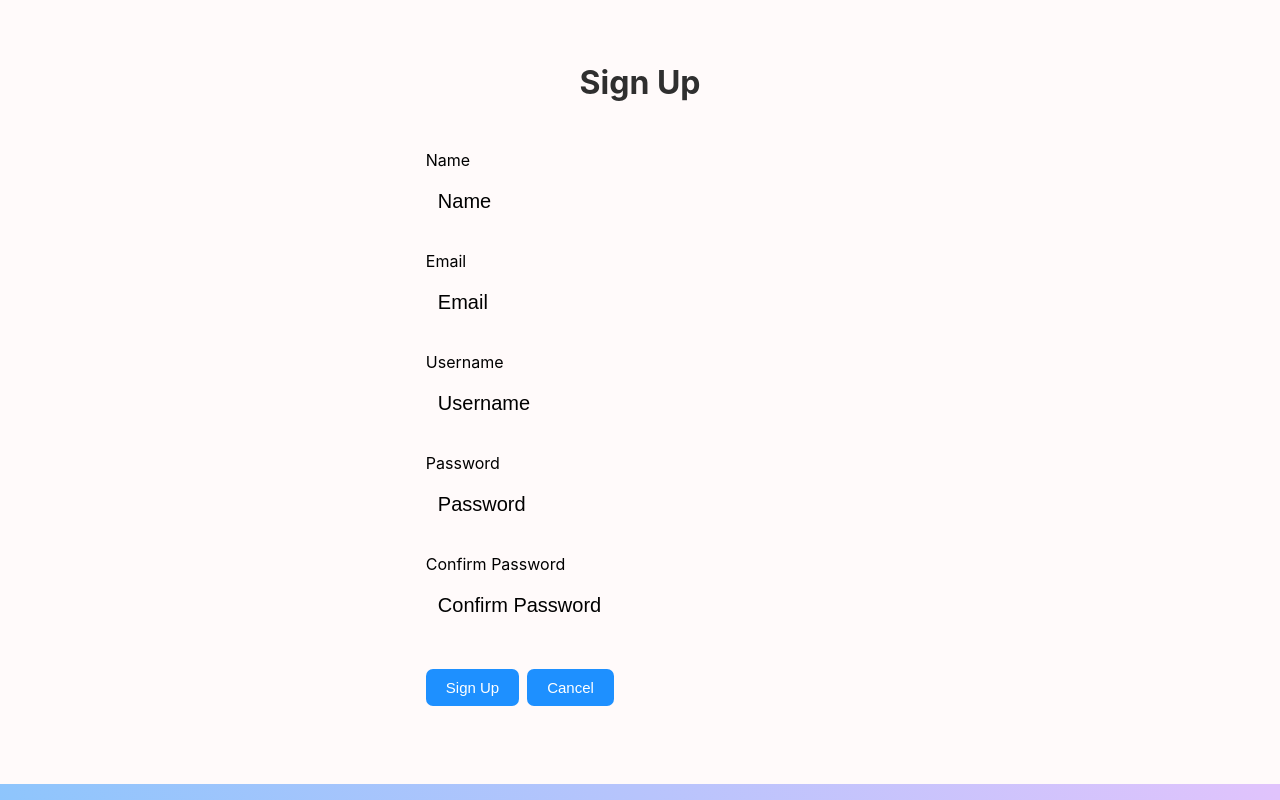
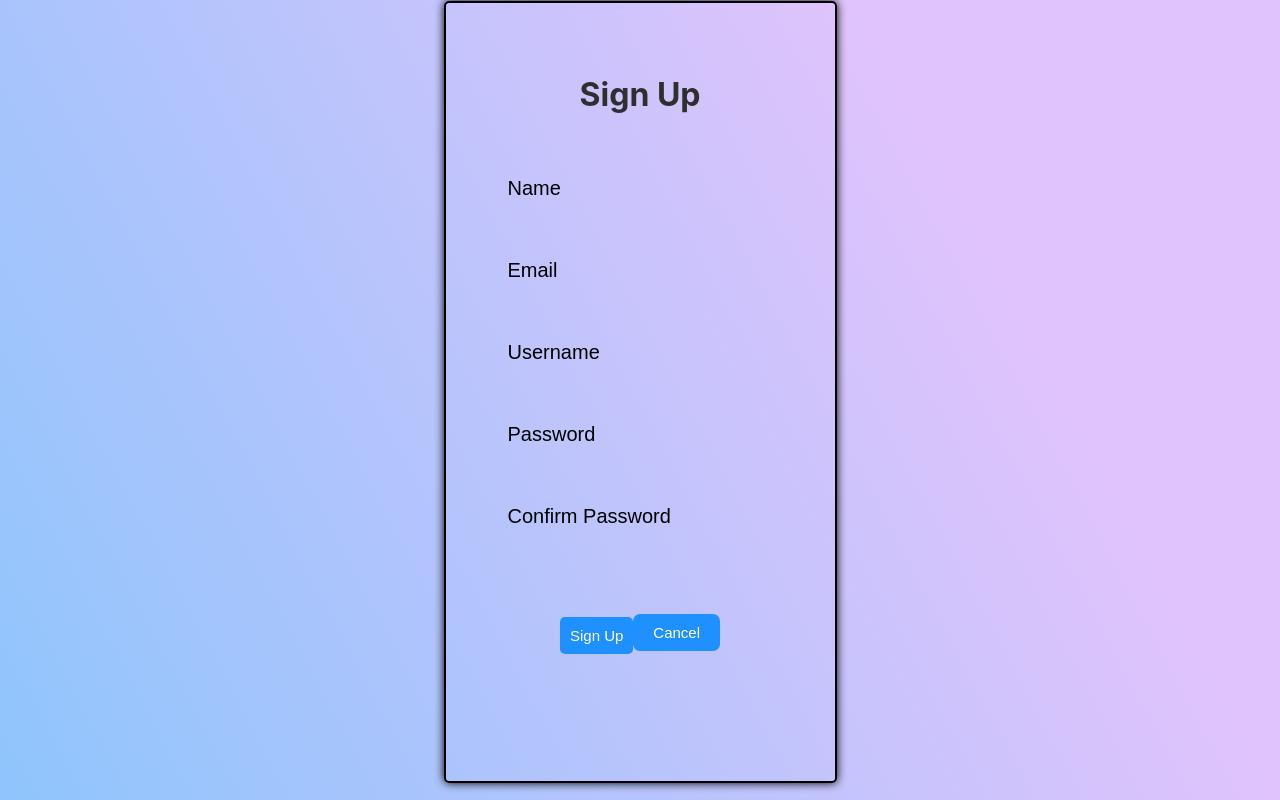
Before and after one commit to mattjacobs93/ai-art-generator-front-end, a React (Create React App) app: page /signup in a window 1280 px wide. Built offline with nearby package versions, Linux system fonts and the light colour scheme; no server answers; a web font is replaced by a local one.

Commit message:
Sign up styling

```diff
--- a/src/components/SignupForm/SignupForm.jsx
+++ b/src/components/SignupForm/SignupForm.jsx
@@ -45,8 +45,9 @@ const SignupForm = props => {
       onSubmit={handleSubmit}
       className={styles.container}
     >
+      <h1>Sign Up</h1>
       <div className={styles.inputContainer}>
-        <label htmlFor="name" className={styles.label}>Name</label>
+        <label htmlFor="name" className={styles.label}></label>
         <input
           type="text"
           autoComplete="off"
@@ -58,7 +59,7 @@ const SignupForm = props => {
         />
       </div>
       <div className={styles.inputContainer}>
-        <label htmlFor="email" className={styles.label}>Email</label>
+        <label htmlFor="email" className={styles.label}></label>
         <input
           type="text"
           autoComplete="off"
@@ -70,7 +71,7 @@ const SignupForm = props => {
         />
       </div>
       <div className={styles.inputContainer}>
-        <label htmlFor="username" className={styles.label}>Username</label>
+        <label htmlFor="username" className={styles.label}></label>
         <input
           type="text"
           autoComplete="off"
@@ -82,7 +83,7 @@ const SignupForm = props => {
         />
       </div>
       <div className={styles.inputContainer}>
-        <label htmlFor="password" className={styles.label}>Password</label>
+        <label htmlFor="password" className={styles.label}></label>
         <input
           type="password"
           autoComplete="off"
@@ -95,7 +96,6 @@ const SignupForm = props => {
       </div>
       <div className={styles.inputContainer}>
         <label htmlFor="confirm" className={styles.label}>
-          Confirm Password
         </label>
         <input
           type="password"
@@ -107,13 +107,19 @@ const SignupForm = props => {
           placeholder='Confirm Password'
         />
       </div>
-      <div className={styles.inputContainer}>
-        <button disabled={isFormInvalid()} className={styles.button}>
+      <div className={styles.test}>
+        <div className={styles.inputContainer}>
+
+        <button
+          disabled={isFormInvalid()}
+          className={styles.button}
+          >
           Sign Up
         </button>
         <Link to="/Login">
           <button>Cancel</button>
         </Link>
+        </div>
       </div>
     </form>
     </div>
--- a/src/components/SignupForm/SignupForm.module.css
+++ b/src/components/SignupForm/SignupForm.module.css
@@ -1,24 +1,83 @@
-.formContainer {
-  display: flex;
-  flex-flow: column nowrap;
+.container {
+  /* log in form */
+  border: 2px solid rgb(0, 0, 0);
+  box-shadow: 0px 0px 10px rgb(0, 0, 0);
+  border-radius: 5px;
   justify-content: center;
   align-items: center;
-  margin: 0 auto;
+  padding: 50px;
+  padding-bottom: 70px;
 }
 
-.formContainer button{
-  display:flex;
-  float:left;
+.label,
+.button {
+  justify-content: center;
+  align-items: center;
+  text-align: center;
+  border: none;
+  border-radius: 5px;
+  margin: 0;
+  padding: 0;
+  outline: none;
+
 }
-.button {
-  margin-right: .5rem;
+
+.inside {
+  justify-content: center;
+  align-items: center;
+  text-align: center;
+  border-radius: 5px;
+  margin: 0;
+  padding: 0;
 }
 
 .inputContainer {
-  margin-bottom: 1rem;
+ font-family: sans-serif;
+ border: none;
+ appearance: none;
+ background-color: inherit;
 }
 
-.inputContainer input {
-  width: 100%;
-  margin: 8px 0px 10px 0px;
+input {
+  border:none;
+  font-size: 20px;
+  appearance: none;
+  background-color: inherit;
+  margin-top: 15px;
+  padding: 12px;
+  outline: none;
 }
+
+input:focus::placeholder {
+  color: transparent;
+}
+input::placeholder {
+  color: black;
+  transition: color 0.3s ease;
+}
+
+.button {
+  background-color: dodgerblue;
+  color: white;
+  font-size: 15px;
+  padding: 10px;
+  border: none;
+  border-radius: 5px;
+  outline: none;
+}
+
+.inputContainer {
+  display: flex;
+  align-items: center;
+  justify-content: space-evenly;
+  margin-top: 20px;
+  text-align: center;
+}
+
+.test {
+  margin: 40px;
+  display: flex;
+  justify-content: center;
+  align-items: center;
+  text-align: center;
+}
--- a/src/pages/Blogs/EditAndDelete.jsx
+++ b/src/pages/Blogs/EditAndDelete.jsx
@@ -16,9 +16,9 @@ const EditAndDelete = ({blog, forceUpdate}) => {
 
   return (
     <div className={styles.editDeleteContainer}>
-      <Link to='/blogs/edit' state={{blog}}>Edit</Link>
+      <Link to='/blogs/edit' state={{blog}}><i class="fa-solid fa-wrench"></i></Link>
       {/* <button className={styles.deleteButton} onClick={handleDelete}>DELETE</button> */}
-      <h3 className={styles.deleteButton} onClick={handleDelete}>DELETE</h3>
+      <h3 className={styles.deleteButton} onClick={handleDelete}><i class="fa-solid fa-trash-can"></i></h3>
 
 
     </div>
--- a/src/pages/CreateImage/CreateImage.jsx
+++ b/src/pages/CreateImage/CreateImage.jsx
@@ -75,7 +75,7 @@ const CreateImage = () => {
                                 id="content-image"
                                 type="file"
                                 onChange={handleChange1}
-                                accept="image/png"
+                                accept="image/*"
                             /> <br />
                             <div className={styles.contentImage}>
                             <div className={styles.contentPreview}>
@@ -95,6 +95,7 @@ const CreateImage = () => {
                                 id="style-image"
                                 type="file"
                                 onChange={handleChange2}
+                                accept="image/*"
                             /> <br />
                         <div className={styles.styleImage}>
                             <div className={styles.stylePreview}>
--- a/src/pages/Profile/ArtworkCard.jsx
+++ b/src/pages/Profile/ArtworkCard.jsx
@@ -26,13 +26,16 @@ function ArtworkCard ({art}) {
               alt = 'generated img'
               />
           </div>
+        </div>
         <div className={styles.share}>
+
           <Link
             to='/blogs/new'
             state={{art}}>
-              Share This With Others!
+          <button className={styles.btngrad}>
+              Share Artwork
+          </button>
             </Link>
-        </div>
         </div>
     </div>
   )
--- a/src/pages/Profile/ArtworkCard.module.css
+++ b/src/pages/Profile/ArtworkCard.module.css
@@ -46,4 +46,47 @@ img {
 }
 
 .share {
+  display:flex;
+  justify-content: center;
+  align-items: center;
+  text-align: center;
+  font-size: 40px;
 }
+
+.share button{
+  font-size: 22px;
+  font-weight: 30px;
+  cursor: pointer;
+  justify-content: center;
+  align-items: center;
+  text-align: center;
+
+}
+
+.share button:hover{
+  background-position: right center; /* change the direction of the change here */
+   color: white;
+   text-decoration: none;
+}
+
+
+
+.btngrad {background-image: linear-gradient(to right, #B993D6 0%, #8CA6DB  51%, #B993D6  100%)}
+.btn-grad {
+   margin: 10px;
+   padding: 15px 45px;
+   text-align: center;
+   text-transform: uppercase;
+   transition: 0.5s;
+   background-size: 200% auto;
+   color: white;
+   box-shadow: 0 0 20px #eee;
+   border-radius: 10px;
+   display: block;
+ }
+
+ .btngrad:hover{
+   background-position: right center; /* change the direction of the change here */
+   color: #fff;
+   text-decoration: none;
+ }
--- a/src/pages/Profile/ProfilesArtworkContainer.module.css
+++ b/src/pages/Profile/ProfilesArtworkContainer.module.css
@@ -1,7 +1,15 @@
+/*
 .ArtworkCard {
     display: grid;
     grid-template-columns: repeat(auto-fit, minmax(580px, 1fr));
     grid-template-rows: repeat(2, 1fr);
     grid-auto-rows: 600px;
     grid-gap: 2px;
-  }
+  } */
+
+.ArtworkCard {
+  display: flex;
+  flex-direction: row;
+  flex-wrap: wrap;
+  justify-content: space-around;
+}
--- a/src/pages/Signup/Signup.jsx
+++ b/src/pages/Signup/Signup.jsx
@@ -11,8 +11,6 @@ const Signup = props => {
 
   return (
     <main className={styles.container}>
-      <h1>Sign Up</h1>
-      <p>{message}</p>
       <SignupForm {...props} updateMessage={updateMessage} />
     </main>
   )
--- a/src/pages/Signup/Signup.module.css
+++ b/src/pages/Signup/Signup.module.css
@@ -1,10 +1,11 @@
-.container {
+.container{
   height: 98vh;
   margin: auto;
   display: flex;
   align-items: center;
   justify-content: center;
   flex-direction: column;
-  background-color: snow;
+  background-color: inherit;
   margin-bottom: 1rem;
+
 }
--- a/src/services/artworkService.js
+++ b/src/services/artworkService.js
@@ -35,7 +35,18 @@ function create(formDataObj) {
     .then(res => res.json())
   }
 
+  function deleteArtwork(id) {
+    return fetch(`${BASE_URL}${id}`, {
+      method: 'DELETE',
+      headers: {
+        'Authorization': `Bearer ${tokenService.getToken()}`,
+      },
+    })
+    .then(res => res.json())
+  }
+
   export { create,
   getProfilesArtwork,
-  getAllArtwork
+  getAllArtwork,
+  deleteArtwork as delete
 }
```
Also changed, not shown: src/index.css (line endings or trailing spaces).
